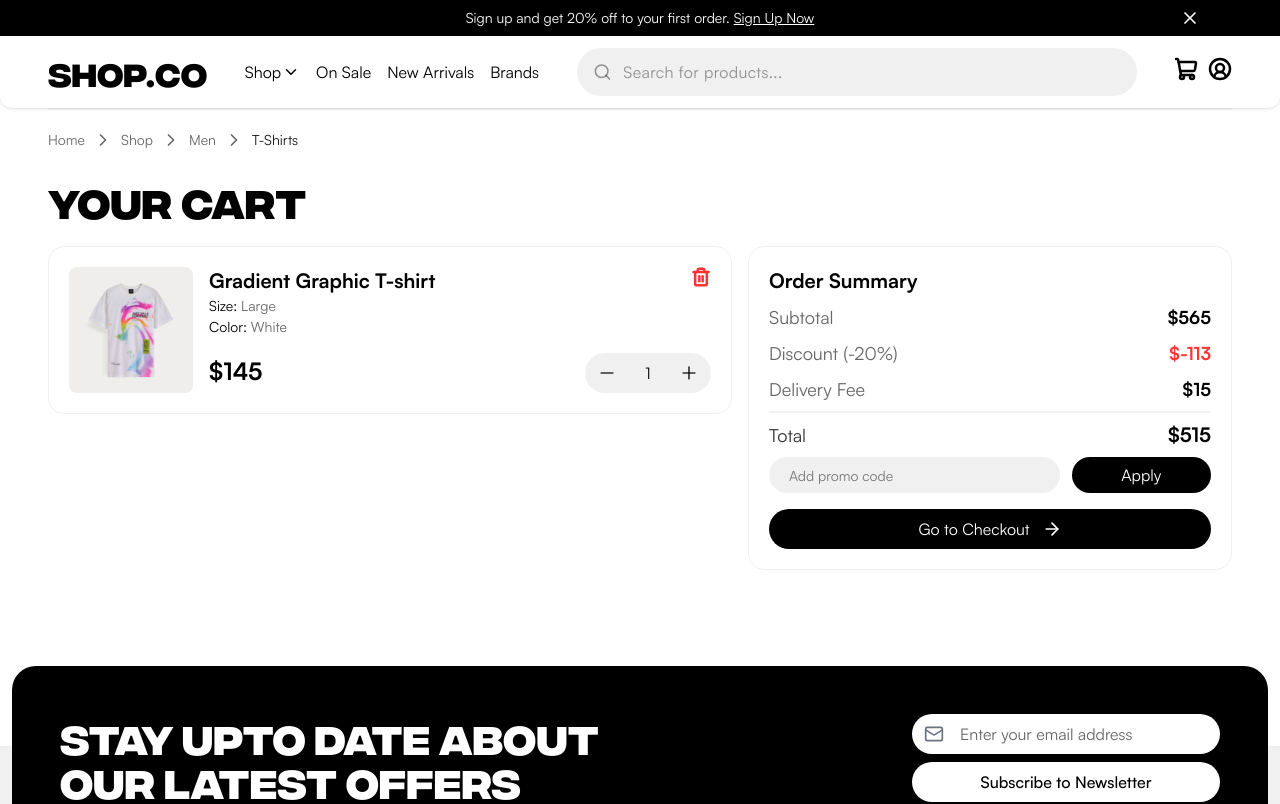
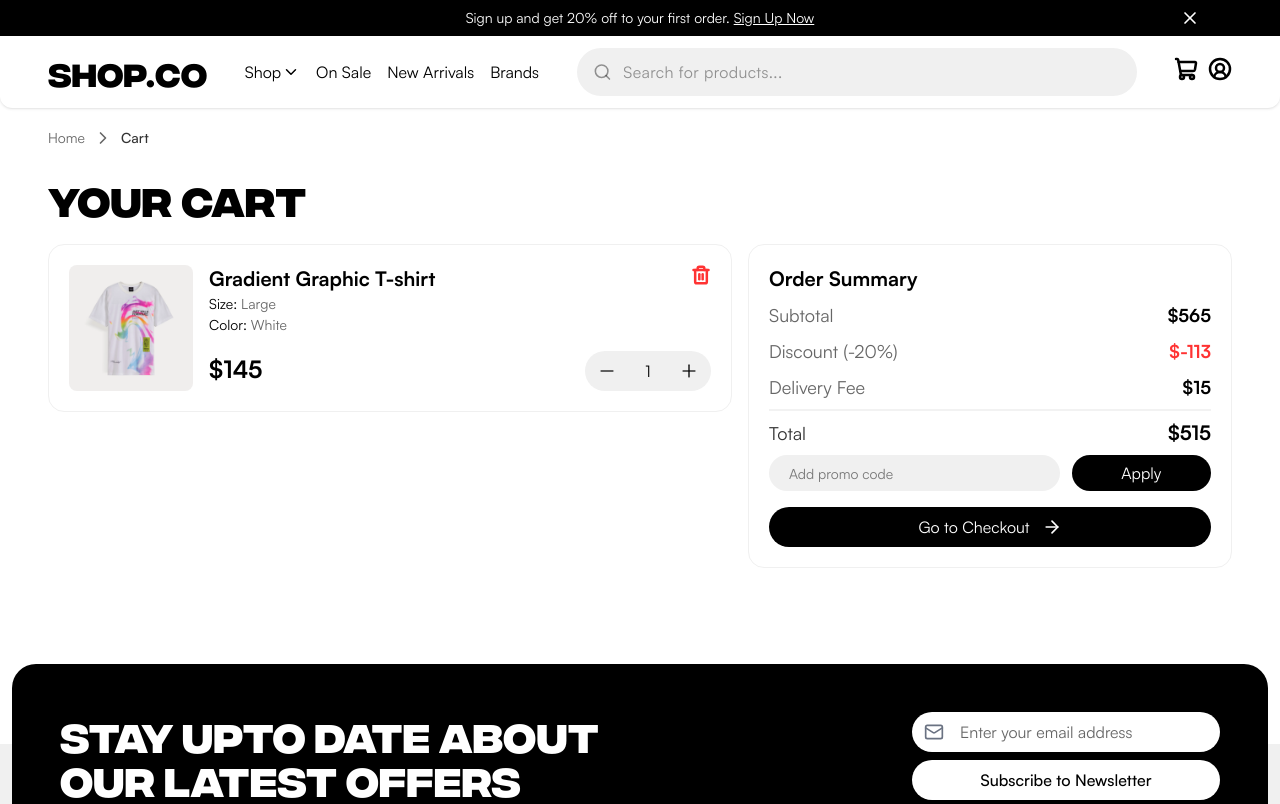
Before and after one commit to 01mehran/shopverse, a React (Vite) app: page /cart in a window 1280 px wide. Shown: the top 804 px of the page. Built offline with nearby package versions, Linux system fonts and the light colour scheme.

Commit message:
feat(product-details): add dynamic breadCrumb Closes #48

```diff
--- a/src/pages/Cart.tsx
+++ b/src/pages/Cart.tsx
@@ -5,7 +5,7 @@ import { BreadCrumb } from "@/shared/components";
 export default function Cart() {
   return (
     <section>
-      <BreadCrumb />
+      <BreadCrumb items={[{ label: "Cart" }]} />
       <CartItem />
     </section>
   );
--- a/src/pages/ProductDetails.tsx
+++ b/src/pages/ProductDetails.tsx
@@ -26,7 +26,7 @@ export default function ProductDetails() {
 
   return (
     <section>
-      <BreadCrumb />
+      <BreadCrumb items={[{ label: "Men" }, { label: data?.name }]} />
 
       {error && <ErrorMessage error={error} />}
       {isLoading && <Loading />}
--- a/src/shared/components/BreadCrumb.tsx
+++ b/src/shared/components/BreadCrumb.tsx
@@ -1,3 +1,6 @@
+// React Router Dom;
+import { Link } from "react-router-dom";
+
 // Components;
 import Container from "./Container";
 
@@ -10,37 +13,48 @@ import {
   breadCrumbRouteVarinat,
 } from "../animations";
 
+// Types;
+import type { BreadCrumbProps } from "../types/types";
+
 // Icons;
 import { ChevronRight } from "lucide-react";
 
-export default function BreadCrumb() {
+export default function BreadCrumb({ items }: BreadCrumbProps) {
   return (
-    <section>
+    <nav>
       <Container>
-        <hr className="border border-black/5" />
         <nav aria-label="Breadcrumb">
-          <motion.ol
+          <motion.ul
             variants={breadCrumbContainerVariant}
             initial="hidden"
             whileInView="visible"
             viewport={{ once: true }}
-            className="flex items-center gap-2 py-4 text-sm text-black/60 md:py-5"
+            className="flex items-center gap-1 py-4 text-sm text-black/60 sm:gap-2 md:py-5"
           >
-            <motion.li variants={breadCrumbRouteVarinat}>Home</motion.li>
-            <ChevronRight size={20} />
-            <motion.li variants={breadCrumbRouteVarinat}>Shop</motion.li>
-            <ChevronRight size={20} />
-            <motion.li variants={breadCrumbRouteVarinat}>Men</motion.li>
-            <ChevronRight size={20} />
-            <motion.li
-              variants={breadCrumbRouteVarinat}
-              className="text-black/90"
-            >
-              T-Shirts
+            {/* Home */}
+            <motion.li variants={breadCrumbRouteVarinat}>
+              <Link to="/">Home</Link>
             </motion.li>
-          </motion.ol>
+
+            {items.map((item, index) => (
+              <div key={index} className="flex items-center gap-2">
+                <ChevronRight size={20} />
+
+                <motion.li
+                  variants={breadCrumbRouteVarinat}
+                  className={
+                    index === items.length - 1
+                      ? "font-medium text-black/80"
+                      : ""
+                  }
+                >
+                  {item.label || "..."}
+                </motion.li>
+              </div>
+            ))}
+          </motion.ul>
         </nav>
       </Container>
-    </section>
+    </nav>
   );
 }
```
Also changed, not shown: src/shared/types/types.ts (+9 -0 lines).
